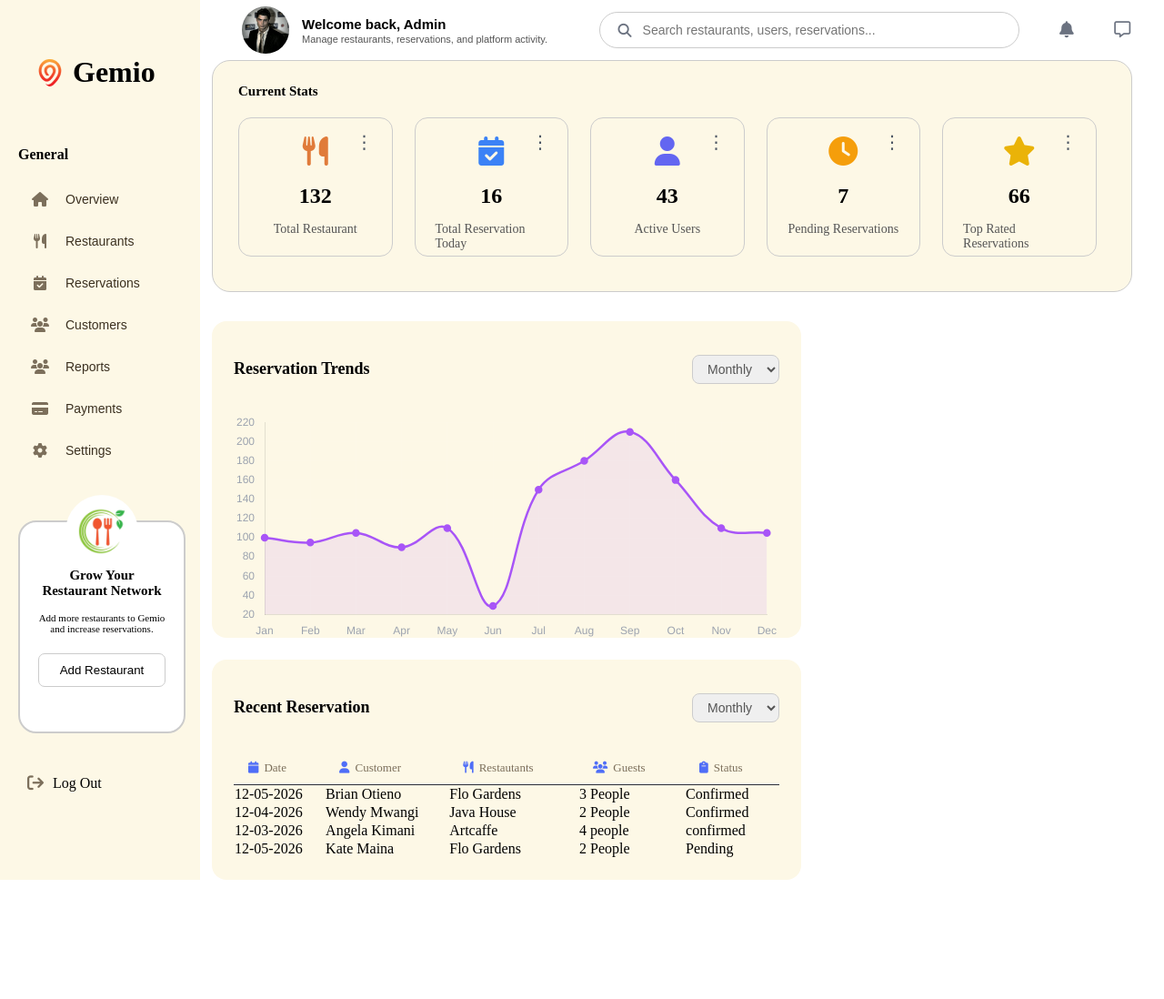
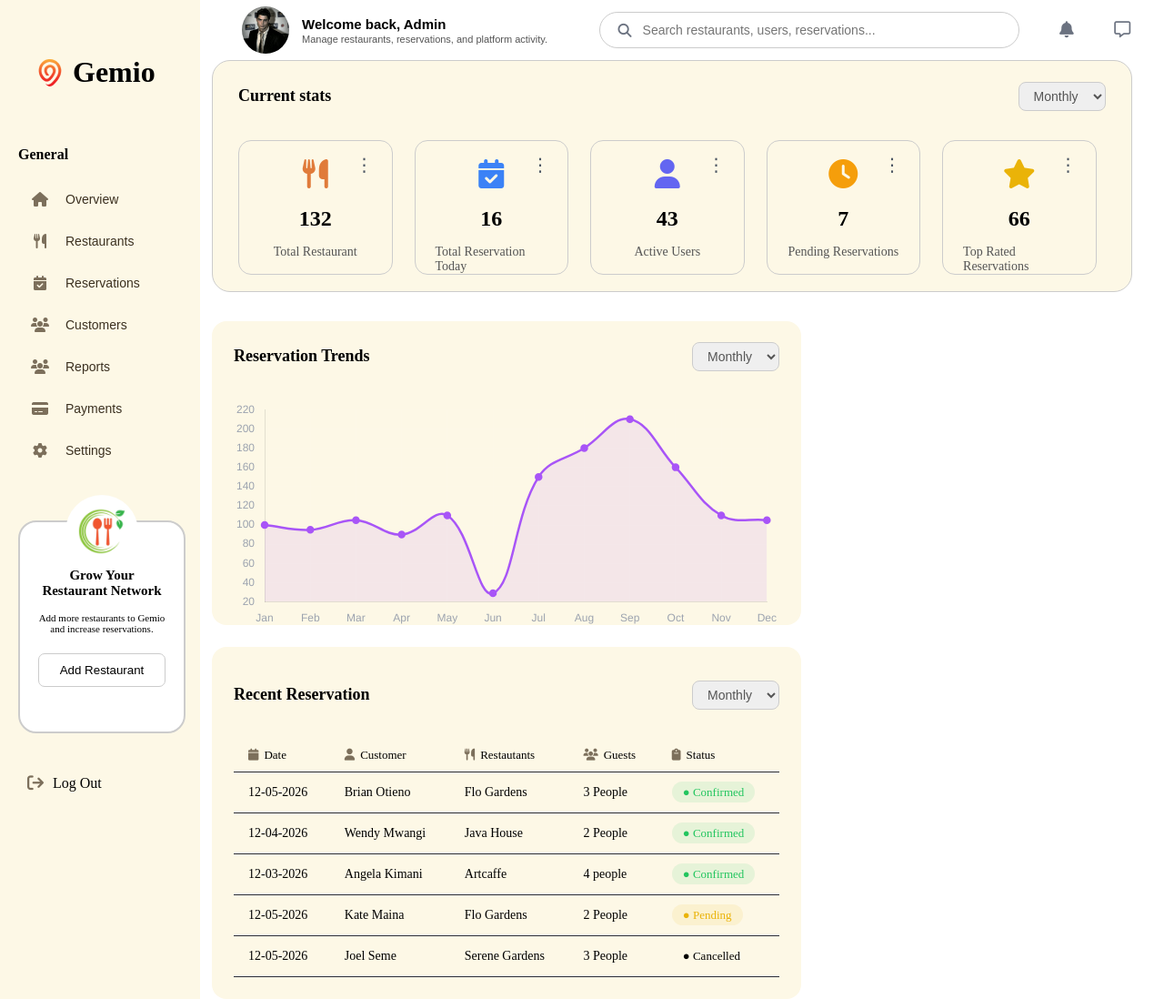
Before and after one commit to Seme-do/Projects, a website: page Gemio/index.html in a window 1280 px wide. Shown: the top 1098 px of the page at 91% size. Before the commit the page ends 967 px from the top, so only its background shows below. Drawn offline with nearby package versions, Linux system fonts and the light colour scheme.

Commit message:
modified index.html,script.html,style.css

```diff
--- a/Gemio/index.html
+++ b/Gemio/index.html
@@ -79,13 +79,16 @@
     <div class="top-bar">
         <div class="admin-profile">
     <img src="thumbnails/RONALDO prime dönem foto (1).jpg"
-     alt="profile Image" class="admin-photo">
+         alt="profile Image"
+         class="admin-photo"
+         id="admin-photo">
      <div class="admin-text">
-    <p>Welcome back, Admin</p>
+    <p id="admin-name">Welcome back, Admin</p>
     <p >
         Manage restaurants, reservations, and platform activity.
     </p>
           </div>
+          <input type="file" id="photo-upload" accept="image/*" style="display: none;">
         </div>
         <div class="search-bar">
         <i class="fa-solid fa-magnifying-glass search-icon"></i>
@@ -96,7 +99,14 @@
        <i class="fa-solid fa-bell notification-icon"></i>
     </div>
     <div class="current-stats">
-        <p>Current Stats</p>
+        <div class="reservations-header">
+        <h3>Current stats</h3>
+        <select class="chart-filter">
+            <option>Monthly</option>
+            <option>Weekly</option>
+            <option>Yearly</option>
+        </select>
+      </div>
         <div class="stats">
         <div class="each-stats">
             <i class="fa-solid fa-utensils stats-icon restaurant-icon"></i>
@@ -201,28 +211,35 @@
                 <td>Brian Otieno</td>
                 <td>Flo Gardens</td>
                 <td>3 People</td>
-                <td>Confirmed</td>
+                <td><span class="status confirmed">● Confirmed</span></td>
             </tr>
             <tr>
                 <td>12-04-2026</td>
                 <td>Wendy Mwangi</td>
                 <td>Java House</td>
                 <td>2 People</td>
-                <td>Confirmed</td>
+                <td><span class="status confirmed">● Confirmed</span></td>
             </tr>
             <tr>
                 <td>12-03-2026</td>
                 <td>Angela Kimani</td>
                 <td>Artcaffe</td>
                 <td>4 people</td>
-                <td>confirmed</td>
+                <td><span class="status confirmed">● Confirmed</span></td>
             </tr>
             <tr>
                 <td>12-05-2026</td>
                 <td>Kate Maina</td>
                 <td>Flo Gardens</td>
                 <td>2 People</td>
-                <td>Pending</td>
+                <td><span class="status pending">● Pending</span></td>
+            </tr>
+            <tr>
+                <td>12-05-2026</td>
+                <td>Joel Seme</td>
+                <td>Serene Gardens</td>
+                <td>3 People</td>
+                <td><span class="status cancelled">● Cancelled</span></td>
             </tr>
         </tbody>
       </table>
--- a/Gemio/script.js
+++ b/Gemio/script.js
@@ -58,3 +58,34 @@ new Chart(ctx, {
     }
   }
 });
+// Load saved profile on page load
+window.addEventListener('load', () => {
+  const savedPhoto = localStorage.getItem('adminPhoto');
+  const savedName = localStorage.getItem('adminName');
+
+  if (savedPhoto) {
+    document.getElementById('admin-photo').src = savedPhoto;
+  }
+  if (savedName) {
+    document.getElementById('admin-name').textContent = `Welcome back, ${savedName}`;
+  }
+});
+
+// Click photo to change it
+document.getElementById('admin-photo').addEventListener('click', () => {
+  document.getElementById('photo-upload').click();
+});
+
+// When new photo is selected
+document.getElementById('photo-upload').addEventListener('change', (e) => {
+  const file = e.target.files[0];
+  if (file) {
+    const reader = new FileReader();
+    reader.onload = (event) => {
+      const newPhoto = event.target.result;
+      document.getElementById('admin-photo').src = newPhoto;
+      localStorage.setItem('adminPhoto', newPhoto);
+    };
+    reader.readAsDataURL(file);
+  }
+});
--- a/Gemio/style.css
+++ b/Gemio/style.css
@@ -130,6 +130,11 @@ body{
     height: 52px;
     border-radius: 50%;
     object-fit: cover;
+    cursor: pointer;
+    transition: opacity 0.2s;
+}
+.admin-photo:hover {
+    opacity: 0.7;
 }
 .admin-profile {
     display: flex;
@@ -216,7 +221,7 @@ body{
     transition: transform 0.2s;
     cursor: default;
     position: relative;
-    padding-bottom: 5px;
+    padding-bottom: 0px;
 }
 .each-stats:hover{
     transform: translate(-3px);
@@ -297,10 +302,12 @@ body{
 .dots-dropdown.open{
     display: block;
 }
+/* chart-container */
 .chart-container {
   background: #FDF8E6;
   border-radius: 16px;
   padding: 24px;
+  padding-top: 10px;
   margin-top: 24px;
   margin-left: 13px;
   width: 600px;
@@ -359,7 +366,7 @@ body{
   border-bottom: 1px solid #2a2d3a;
 }
 .reservations-table th {
-  color: #7c6f5b;
+  color: black;
   font-size: 13px;
   font-weight: 500;
   padding: 10px 16px;
@@ -367,5 +374,29 @@ body{
 }
 .reservations-table th i {
   margin-right: 6px;
-  color: #4f6ef7;
+  color: #7c6f5b;
 }
+.reservations-table td {
+  color: black;
+  font-size: 14px;
+  padding: 14px 16px;
+  border-bottom: 1px solid #2a2d3a;
+}
+.reservations-table tr:hover {
+  background: #7c6f5b;
+}
+/*Status badges*/
+.status {
+  padding: 4px 12px;
+  border-radius: 999px;
+  font-size: 13px;
+  font-weight: 500;
+}
+.status.confirmed {
+    background: rgba(34, 197, 94, 0.1);
+    color: #22c55e;
+}
+.status.pending {
+  background: rgba(234, 179, 8, 0.1);
+  color: #eab308;
+}
```
